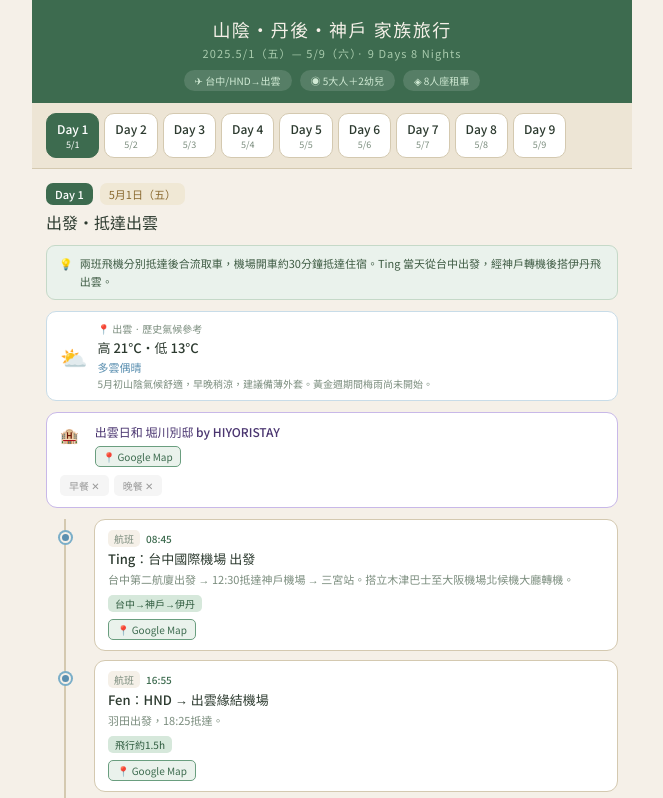
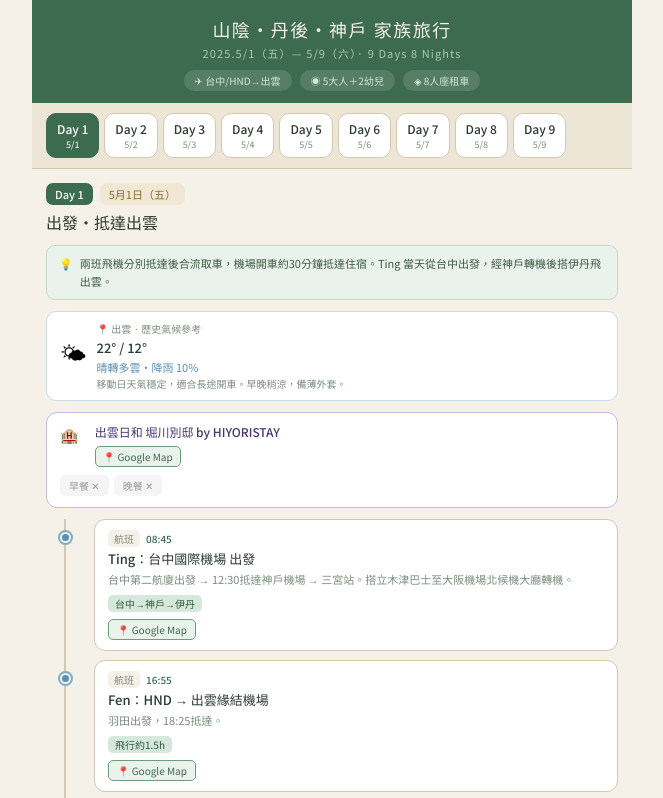
Before and after one commit to mnikai1232/Izumodaikai, a plain HTML site: page index.html in a window 1280 px wide. Shown: the top 798 px of the page, without its empty margins (308-971 px from the left). Drawn offline with Linux system fonts and the light colour scheme.

Commit message:
Add files via upload

```diff
--- a/index.html
+++ b/index.html
@@ -91,7 +91,7 @@ body{background:var(--cream);font-family:'Noto Sans JP',sans-serif;}
 const days=[
 {day:1,label:"5/1",date:"5月1日（五）",title:"出發・抵達出雲",
 tip:"兩班飛機分別抵達後合流取車，機場開車約30分鐘抵達住宿。Ting 當天從台中出發，經神戶轉機後搭伊丹飛出雲。",
-weather:{icon:"⛅",loc:"出雲",temp:"高 21°C・低 13°C",desc:"多雲偶晴",note:"5月初山陰氣候舒適，早晚稍涼，建議備薄外套。黃金週期間梅雨尚未開始。"},
+weather:{icon:"🌤",loc:"出雲",temp:"22° / 12°",desc:"晴轉多雲・降雨 10%",note:"移動日天氣穩定，適合長途開車。早晚稍涼，備薄外套。"},
 hotel:{name:"出雲日和 堀川別邸 by HIYORISTAY",bk:false,dn:false,map:"出雲日和 堀川別邸"},
 spots:[
 {type:"航班",dot:"dt",time:"08:45",name:"Ting：台中國際機場 出發",desc:"台中第二航廈出發 → 12:30抵達神戶機場 → 三宮站。搭立木津巴士至大阪機場北候機大廳轉機。",tags:["台中→神戶→伊丹"],map:"台中國際機場 第二航廈"},
@@ -103,7 +103,7 @@ spots:[
 ]},
 {day:2,label:"5/2",date:"5月2日（六）",title:"出雲大社・結緣之日",
 tip:"建議清晨先去稻佐海濱取沙（人少），再前往出雲大社。記住獨特參拜禮儀：二禮・四拍手・一禮！",
-weather:{icon:"☀️",loc:"出雲",temp:"高 22°C・低 13°C",desc:"晴朗",note:"出雲5月初晴天機率高。海濱早晨有海風，記得帶薄外套。日照充足，建議防曬。"},
+weather:{icon:"☀️",loc:"出雲",temp:"24° / 11°",desc:"晴朗・降雨 0%",note:"全天零降雨！紫外線強，稻佐海濱海風大，幼兒務必帽子＋防曬，薄外套備著。"},
 hotel:{name:"出雲日和 堀川別邸 by HIYORISTAY",bk:false,dn:false,map:"出雲日和 堀川別邸"},
 spots:[
 {type:"海濱",dot:"dt",name:"稻佐海濱 取神砂",desc:"出雲大社西方約1km神聖海灘，取一小袋沙子帶往素鵞社交換。",tags:["隱藏玩法","早晨人少"],map:"稲佐の浜 出雲市",note:"🌟 隱藏玩法：進入大社後前往最深處「素鵞社（そがのやしろ）」，將稻佐海濱的沙放入石疊下方，取走素鵞社的神砂。傳說能驅邪結緣，是出雲最強能量體驗。"},
@@ -121,7 +121,7 @@ spots:[
 ]},
 {day:3,label:"5/3",date:"5月3日（日）",title:"松江城・堀川遊覽船・美保神社",
 tip:"從出雲開車約50分鐘。八雲庵10:30開門，建議早出發。車停大手前停車場，全天動線完美串連！",
-weather:{icon:"⛅",loc:"松江 → 大山",temp:"高 21°C・低 12°C",desc:"晴時多雲",note:"黃金週人潮多，松江城建議早點到。大山入住山中，傍晚氣溫下降至10°C，記得帶保暖外套。"},
+weather:{icon:"🌧",loc:"松江 → 大山",temp:"18° / 13°",desc:"下午有雨・降雨 65%",note:"⚠️ 下午13:00-16:00 降雨機率最高！堀川遊覽船安排在上午，備好雨具。大山山中氣溫更低，厚外套必備。"},
 hotel:{name:"大山 山の家シーハイル",bk:true,dn:true,map:"山の家シーハイル 大山"},
 spots:[
 {type:"移動",dot:"dtr",name:"出雲 → 松江（約50分鐘）",desc:"山陰自動車道，停松江城大手前停車場（全天基地）。",tags:["車程50min","大手前停車場"],map:"松江城 大手前駐車場"},
@@ -138,7 +138,7 @@ spots:[
 ]},
 {day:4,label:"5/4",date:"5月4日（一）",title:"大山・植田正治・牧場",
 tip:"御厨 Mikuri 已預約12:00，注意時間安排。牧場下午去最輕鬆，最後ちびっこ広場讓孩子盡情放電！",
-weather:{icon:"🌤",loc:"大山 → 鳥取",temp:"高 19°C・低 10°C",desc:"晴，山區涼爽",note:"大山海拔較高，氣溫比市區低3-5°C，牧場有風建議帶薄外套。下午移往鳥取市區氣溫回升。"},
+weather:{icon:"🌦",loc:"大山 → 鳥取",temp:"21° / 14°",desc:"清晨有雨，午後轉多雲・降雨 40%",note:"⚠️ 早上出發前備好雨具。植田正治美術館若下雨更有氛圍！午後天氣轉好，牧場時段應已放晴。"},
 hotel:{name:"鳥取グリーンホテルモーリス",bk:true,dn:false,map:"鳥取グリーンホテルモーリス"},
 spots:[
 {type:"美術館",dot:"ds",name:"植田正治写真美術館",desc:"建築以大山為背景，水面倒影讓大山「入畫」，被稱世界最美美術館之一。",tags:["大山倒影","建築美學"],map:"植田正治写真美術館"},
@@ -149,7 +149,7 @@ spots:[
 ]},
 {day:5,label:"5/5",date:"5月5日（二）",title:"鳥取砂丘・砂の美術館・浦富海岸",
 tip:"兒童節！砂丘玩沙請備替換衣物。Continuar 12:00已預約。下午浦富海岸停城原海岸停車場，沿岸自由漫步。",
-weather:{icon:"☀️",loc:"鳥取",temp:"高 23°C・低 14°C",desc:"晴朗，日照強",note:"砂丘無遮蔽，日照強烈，幼兒務必戴帽子＋防曬。海風偏涼，浦富海岸準備薄外套。"},
+weather:{icon:"⛅",loc:"鳥取",temp:"19° / 14°",desc:"多雲・降雨 20%",note:"砂丘海風強，體感比實際溫度冷！幼兒薄外套必備。降雨機率低但建議備雨具，砂の美術館室內可雨天備案。"},
 hotel:{name:"三上勘兵衛本店 Mikami Kanbe Honten",bk:false,dn:false,map:"三上勘兵衛本店 鳥取"},
 spots:[
 {type:"自然",dot:"ds",name:"鳥取砂丘",desc:"日本最大沙丘，落差約90m。幼兒在緩坡區盡情玩沙，另有駱駝騎乘體驗。",tags:["日本最大沙丘","幼兒玩沙"],map:"鳥取砂丘"},
@@ -160,7 +160,7 @@ spots:[
 ]},
 {day:6,label:"5/6",date:"5月6日（三）",title:"伊根灣・天橋立",
 tip:"醤食堂11:00開、無法預約，建議早點到！今日：伊根舟屋→旋轉橋，移動時欣賞丹後海岸線。",
-weather:{icon:"🌤",loc:"伊根・天橋立（丹後）",temp:"高 22°C・低 14°C",desc:"晴時多雲",note:"丹後半島海風較涼，搭乘觀光船建議帶薄外套。下午天橋立一帶天氣穩定，適合戶外活動。"},
+weather:{icon:"🌤",loc:"伊根・天橋立",temp:"21° / 13°",desc:"晴時多雲・降雨 5%",note:"幾乎不降雨，非常適合搭船賞舟屋！丹後海面有風，觀光船上備薄外套。下午旋轉橋一帶天氣穩定。"},
 hotel:{name:"三上勘兵衛本店 Mikami Kanbe Honten（連泊）",bk:false,dn:false,map:"三上勘兵衛本店 鳥取"},
 spots:[
 {type:"觀光船",dot:"ds",name:"伊根灣賞景觀光船",desc:"從海面欣賞一排舟屋人家，漁村風景如畫。幼兒膝上免費。",tags:["伊根灣","舟屋海景"],map:"伊根湾めぐり観光船"},
@@ -170,7 +170,7 @@ spots:[
 ]},
 {day:7,label:"5/7",date:"5月7日（四）",title:"天橋立 → 神戶",
 tip:"天橋立ビューランド股覗體驗絕對不可錯過！途中可順道逛神戶三田Premium Outlets再進市區。",
-weather:{icon:"☀️",loc:"天橋立 → 神戶",temp:"高 23°C・低 15°C",desc:"晴朗舒適",note:"黃金週最後一天，神戶市區人潮稍退。天橋立展望台有風，神戶入夜後約16°C，輕薄外套備著。"},
+weather:{icon:"🌤",loc:"天橋立 → 神戶",temp:"23° / 16°",desc:"舒適偏暖・降雨 15%",note:"天橋立股覗展望台天氣良好！神戶偶有短暫陣雨可能，備折疊傘。整體舒適，Outlets逛街天氣佳。"},
 hotel:{name:"Hotel Monte Hermana Kobe Amalie",bk:true,dn:false,map:"ホテルモンテエルマーナ神戸アマリー"},
 spots:[
 {type:"展望台",dot:"ds",name:"天橋立ビューランド",desc:"搭單軌電車上展望台，倒身「股覗」讓天橋立化為「飛龍在天」，日本三景必打卡！",tags:["日本三景","股覗必體驗","幼兒超愛"],map:"天橋立ビューランド"},
@@ -179,7 +179,7 @@ spots:[
 ]},
 {day:8,label:"5/8",date:"5月8日（五）",title:"神戶・自由逛街・美術館",
 tip:"今天自由安排！逛街購物，下午可前往兵庫縣立美術館欣賞安藤忠雄建築與館藏。",
-weather:{icon:"⛅",loc:"神戶",temp:"高 22°C・低 15°C",desc:"晴時多雲",note:"神戶5月氣候宜人，適合步行市區。美術館面海，海風微涼，薄外套備用。"},
+weather:{icon:"☀️",loc:"神戶",temp:"25° / 17°",desc:"晴朗・降雨 0%",note:"完美逛街天氣！全天零降雨，氣溫舒適。兵庫縣立美術館戶外廣場更值得慢慢欣賞安藤忠雄建築。"},
 hotel:{name:"Hotel Monte Hermana Kobe Amalie（連泊）",bk:true,dn:false,map:"ホテルモンテエルマーナ神戸アマリー"},
 free:true,
 spots:[
@@ -189,7 +189,7 @@ spots:[
 ]},
 {day:9,label:"5/9",date:"5月9日（六）",title:"返程・帶回滿滿回憶",
 tip:"Ting 13:30 神戶機場出發，建議11:30抵達機場。帶齊所有伴手禮，圓滿返航！",
-weather:{icon:"☀️",loc:"神戶",temp:"高 23°C・低 15°C",desc:"晴朗",note:"好天氣送行！神戶機場附近開闊，最後可在Skyview餐廳看飛機跑道享用午餐。"},
+weather:{icon:"⛅",loc:"神戶",temp:"24° / 18°",desc:"多雲穩定・降雨 10%",note:"好天氣送行！氣候穩定，適合最後採買伴手禮。記得FRANTZ布丁需冷藏保存。"},
 hotel:null,
 spots:[
 {type:"早餐",dot:"dm",name:"飯店早餐・最後一次",desc:"從容享用早餐，整理行李辦理退房。",tags:["含早餐"],map:"ホテルモンテエルマーナ神戸アマリー"},
```
